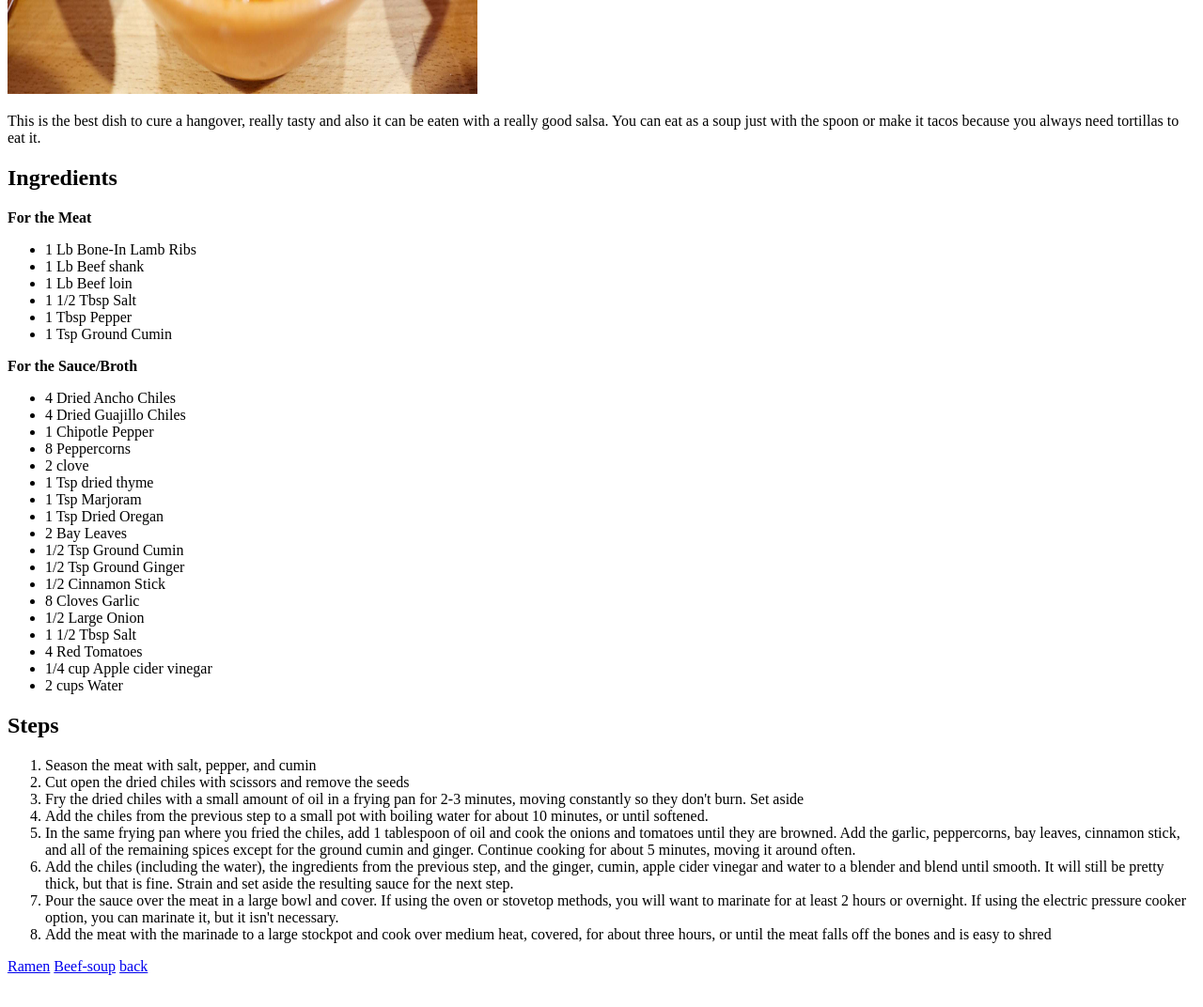
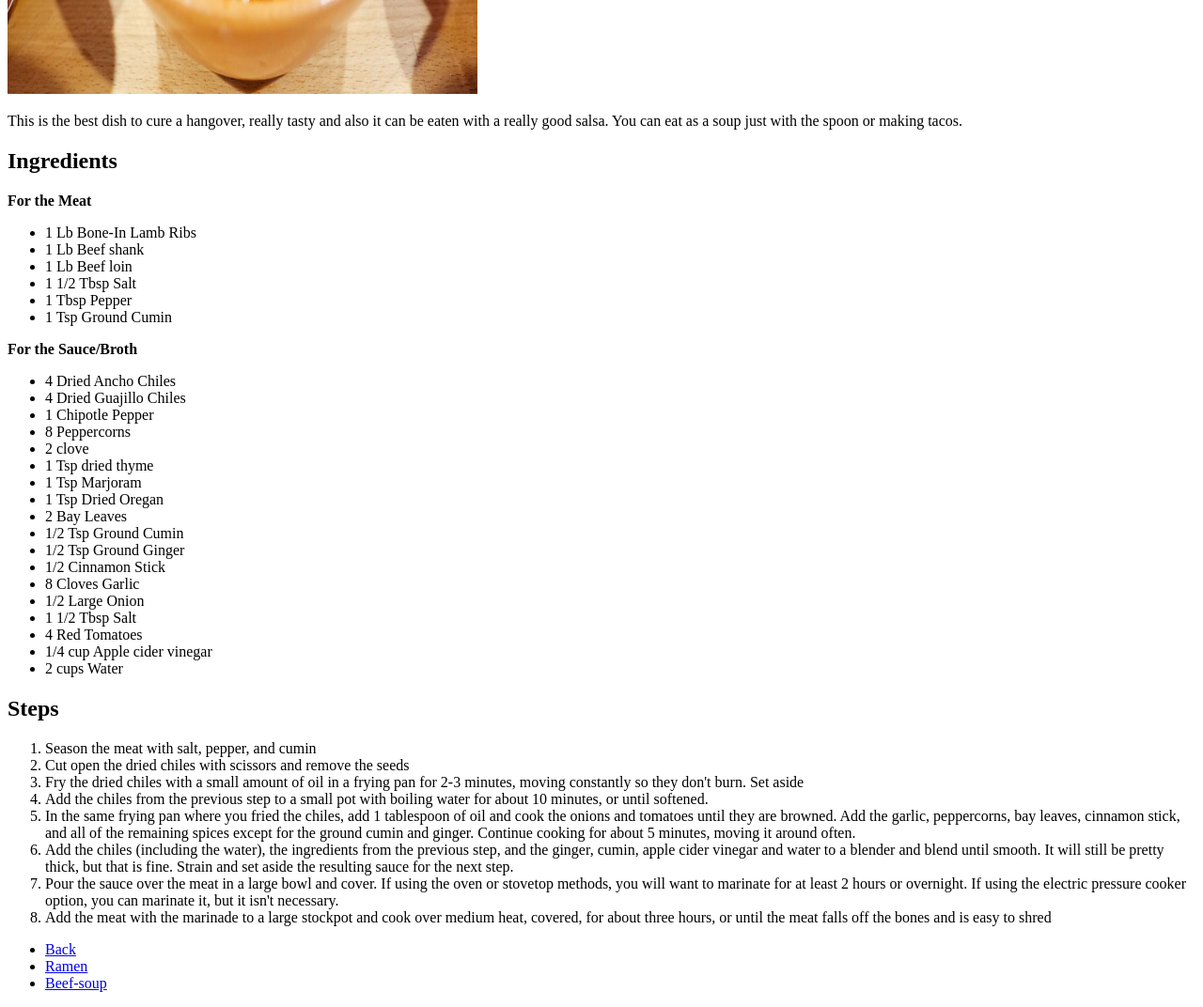
Before and after one commit to Filibert7/odin-recipes, a plain HTML site: page recipes/Birria/Birria.html in a window 1280 px wide. Shown: the part 480-1552 px from the top of the page at 94% size. Before the commit the page ends 1526 px from the top, so only its background shows below. Drawn offline with Linux system fonts and the light colour scheme.

Commit message:
Ending HTML, Lets continue with CSS

```diff
--- a/recipes/Birria/Birria.html
+++ b/recipes/Birria/Birria.html
@@ -9,7 +9,7 @@
         <h1>Birria!!</h1>
         <img src="Birria.jpg" alt="Tasty Birria" height="500px" width="500px">
         <p> This is the best dish to cure a hangover, really tasty and also it can be eaten with a really good salsa. You can
-            eat as a soup just with the spoon or make it tacos because you always need tortillas to eat it. </p>
+            eat as a soup just with the spoon or making tacos. </p>
 
         <h2>Ingredients</h2>
     <p><b>For the Meat</b></p>
@@ -62,9 +62,11 @@
             <li>Add the meat with the marinade to a large stockpot and cook over medium heat, covered, for about three hours,
                 or until the meat falls off the bones and is easy to shred</li>
         </ol>
-        <a href="./../Ramen/Ramen.html">Ramen</a>
-        <a href="./../Beef-soup/Beef-soup.html">Beef-soup</a>
-        <a href="./../../index.html">back</a>
+        <ul>
+        <li><a href="./../../index.html">Back</a></li>
+        <li><a href="./../Ramen/Ramen.html">Ramen</a></li>
+        <li><a href="./../Beef-soup/Beef-soup.html">Beef-soup</a></li>
+        </ul>
     </body>
 
 </html>
```
Also changed, not shown: index.html (+5 -5 lines), recipes/Beef-soup/Beef-soup.html (+6 -4 lines), recipes/Ramen/Ramen.html (+5 -1 lines).
